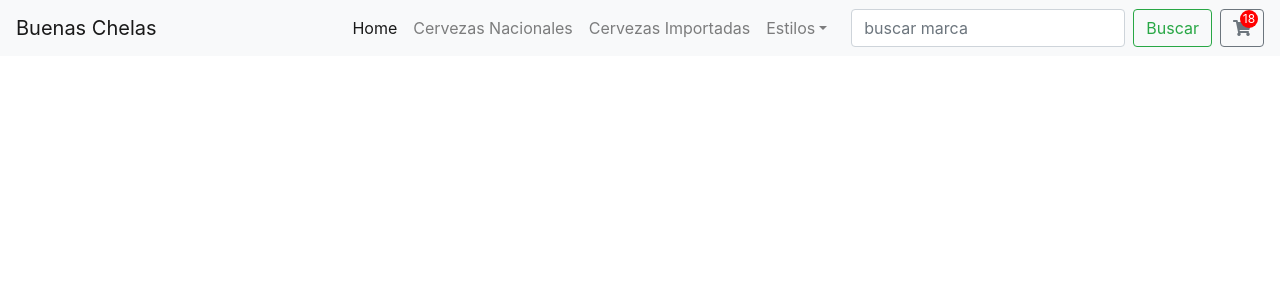
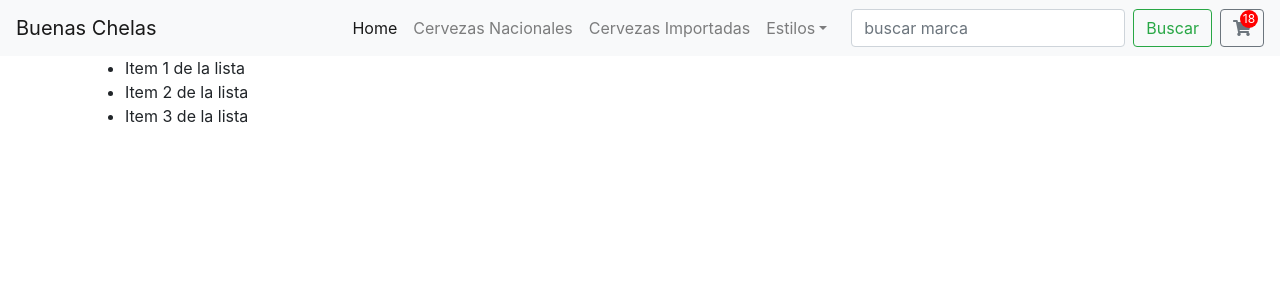
Before and after one commit to sebasiohx/tiendaBuenasChelas-olate-cursoRJS, a React (Create React App) app: page / in a window 1280 px wide. Shown: the top 300 px of the page. Built offline with nearby package versions, Linux system fonts and the light colour scheme.

Commit message:
Entrega clase 4 integracion CartWidget y ItemList

```diff
--- a/src/App.js
+++ b/src/App.js
@@ -1,12 +1,22 @@
 //import './App.css';
 //import { useState } from 'react';
+import ItemListContainer from './components/ItemListContainer/ItemListContainer';
 import Navbar from './components/Navbar/Navbar';
 
 function App() {
   return (
+    <main>
     <header className="App-header">
       <Navbar />
     </header>
+    <div className="container">
+      <div className="row">
+        <div className="col-12">
+          <ItemListContainer />
+        </div>
+      </div>
+    </div>
+    </main>
   );
 }
 
--- /dev/null
+++ b/src/components/ItemListContainer/ItemListContainer.jsx
@@ -0,0 +1,11 @@
+const ItemListContainer = () => {
+  return(
+    <ul>
+      <li>Item 1 de la lista</li>
+      <li>Item 2 de la lista</li>
+      <li>Item 3 de la lista</li>
+    </ul>
+  );
+}
+
+export default ItemListContainer;
--- a/src/components/Navbar/Navbar.jsx
+++ b/src/components/Navbar/Navbar.jsx
@@ -34,6 +34,7 @@ const Navbar = () => {
           <input className="form-control mr-sm-2" type="search" placeholder="buscar marca" aria-label="Search"/>
           <button className="btn btn-outline-success my-2 my-sm-0" type="submit">Buscar</button>
         </form>
+
         <CartWidget />
       </div>
     </nav>
```
Also changed, not shown: src/components/ItemListContainer/ItemListContainer.css (added).
